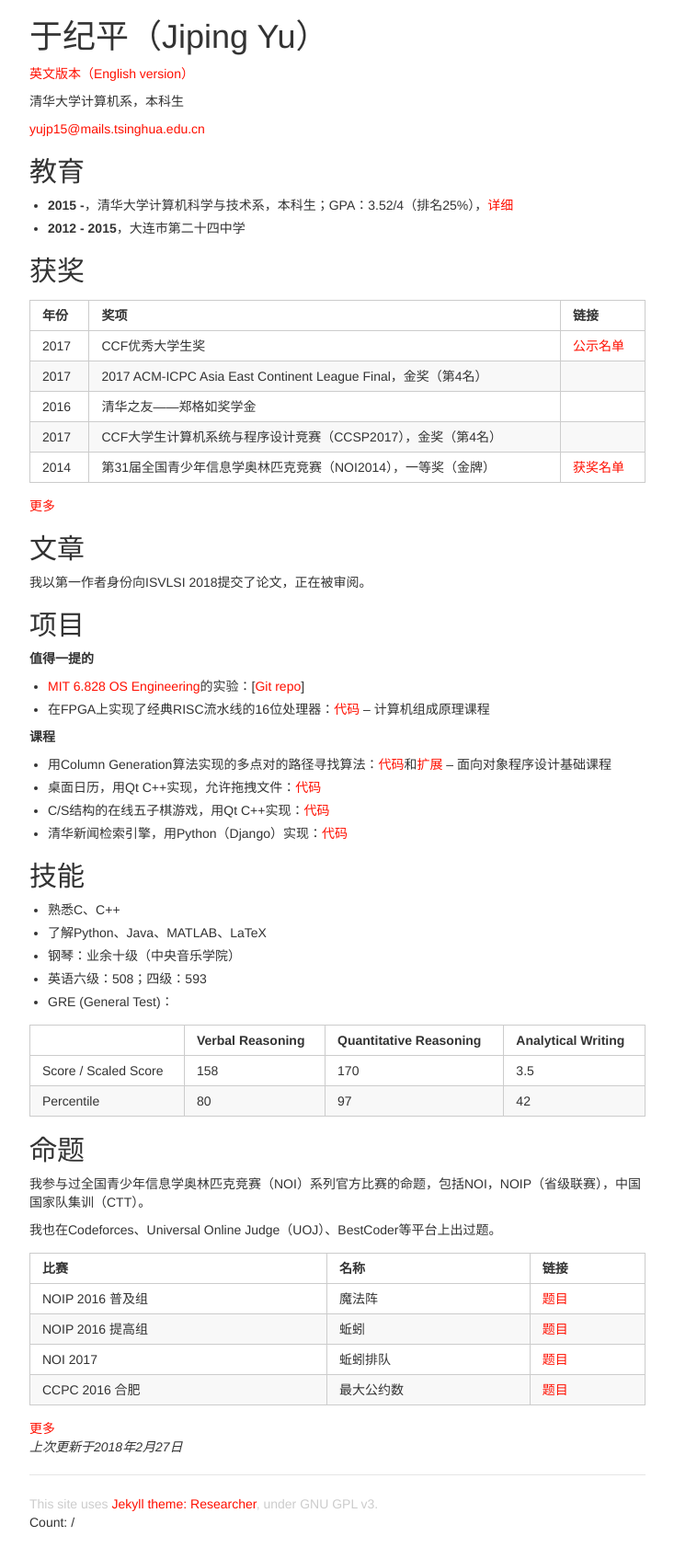
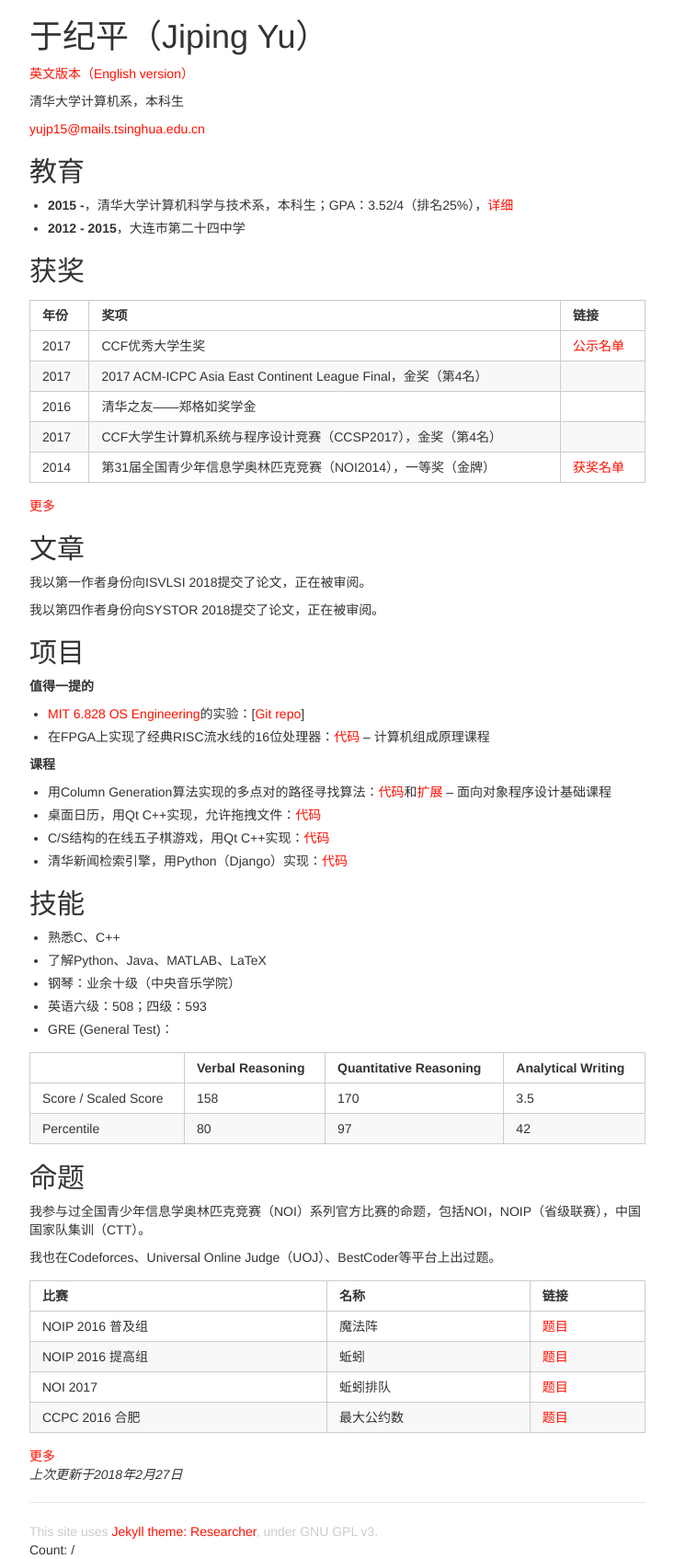
Before and after one commit to ufozgg/ruizhe, a Jekyll site: the page built from zh/index.html, in a window 1280 px wide. Shown: the whole page at 92% size, without its empty margins (273-1006 px from the left). Built offline with Jekyll 4.4.1, drawn with Linux system fonts in a browser that asks for light colours; comment, search, counter and statistics services are not loaded; before the commit the page ends 1665 px from its top, so only the background shows below that.

Commit message:
update SYSTOR

```diff
--- a/en/index.html
+++ b/en/index.html
@@ -116,6 +116,8 @@ $(document).ready(function(){
 <h2 id="publications">Publications</h2>
 
 <p>I have submitted to ISVLSI 2018 as 1st author, and it is being reviewed currently.</p>
+
+<p>I have submitted to SYSTOR 2018 as 4th author, and it is being reviewed currently.</p>
 
 <h2 id="projects">Projects</h2>
 
--- a/zh/index.html
+++ b/zh/index.html
@@ -116,6 +116,8 @@ $(document).ready(function(){
 <h2 id="文章">文章</h2>
 
 <p>我以第一作者身份向ISVLSI 2018提交了论文，正在被审阅。</p>
+
+<p>我以第四作者身份向SYSTOR 2018提交了论文，正在被审阅。</p>
 
 <h2 id="项目">项目</h2>
 
```
